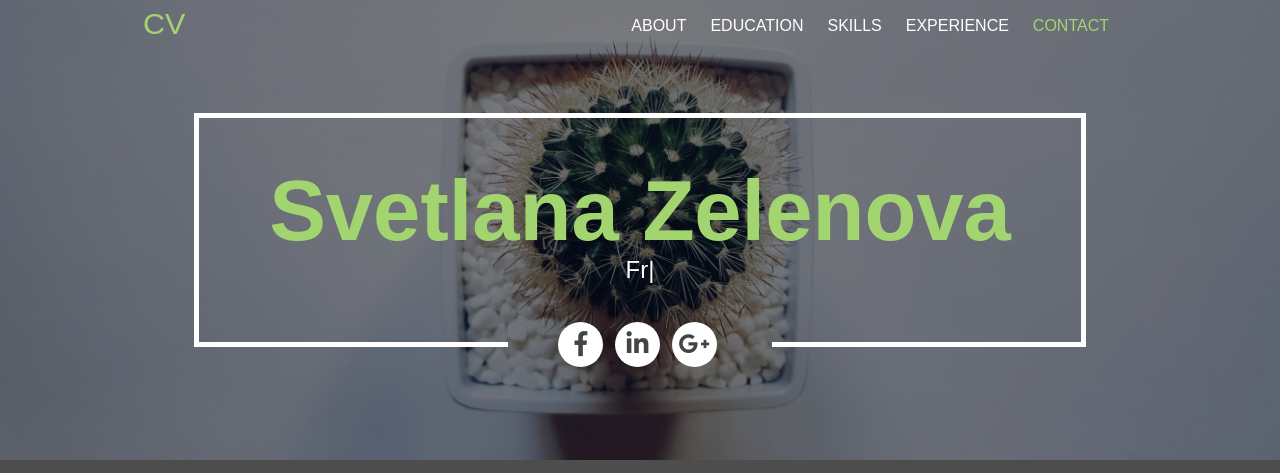
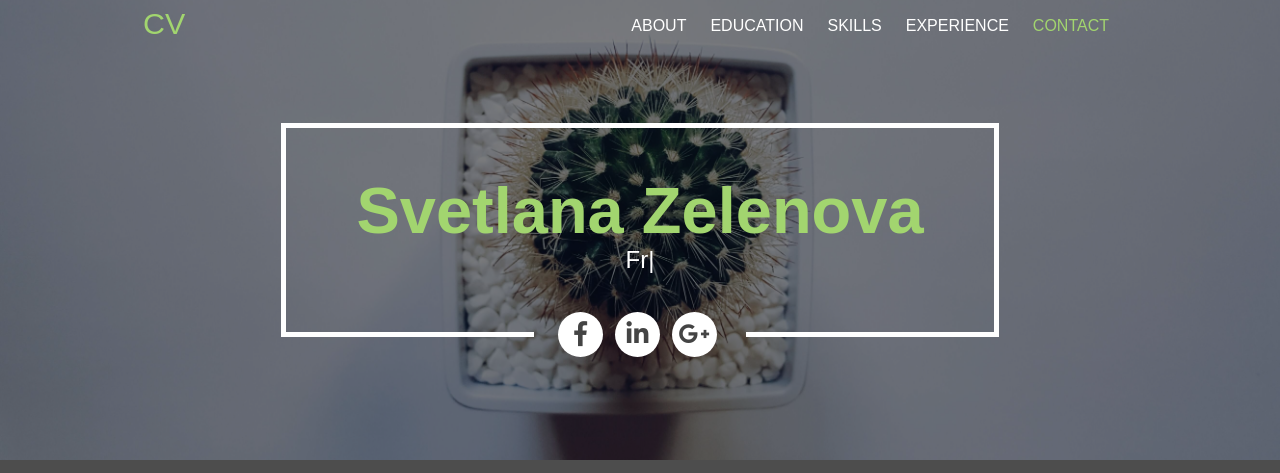
Before and after one commit to SvetaZelenova/SvetaZelenova.github.io, a website: page src/index.html in a window 1280 px wide. Shown: the top 473 px of the page. Drawn offline with nearby package versions, Linux system fonts and the light colour scheme; files that its build step writes are made by us from their sources; files whose address does not match are found by name.

Commit message:
responsive page styles

```diff
--- a/src/style/components/_home.scss
+++ b/src/style/components/_home.scss
@@ -32,6 +32,7 @@
   .container_about {
 
     .welcome_text {
+      min-width: 300px;
       font-size: 24px;
       color: #fff;
       border-top: 5px solid #fff;
@@ -62,7 +63,7 @@
         background: #fff;
       }
       h1 {
-        font-size: 85px;
+        font-size: 65px;
         font-weight: 700;
         margin-bottom: 5px;
         color: $main_color;
```
Also changed, not shown: dist/css/main.css, 1 other file.
